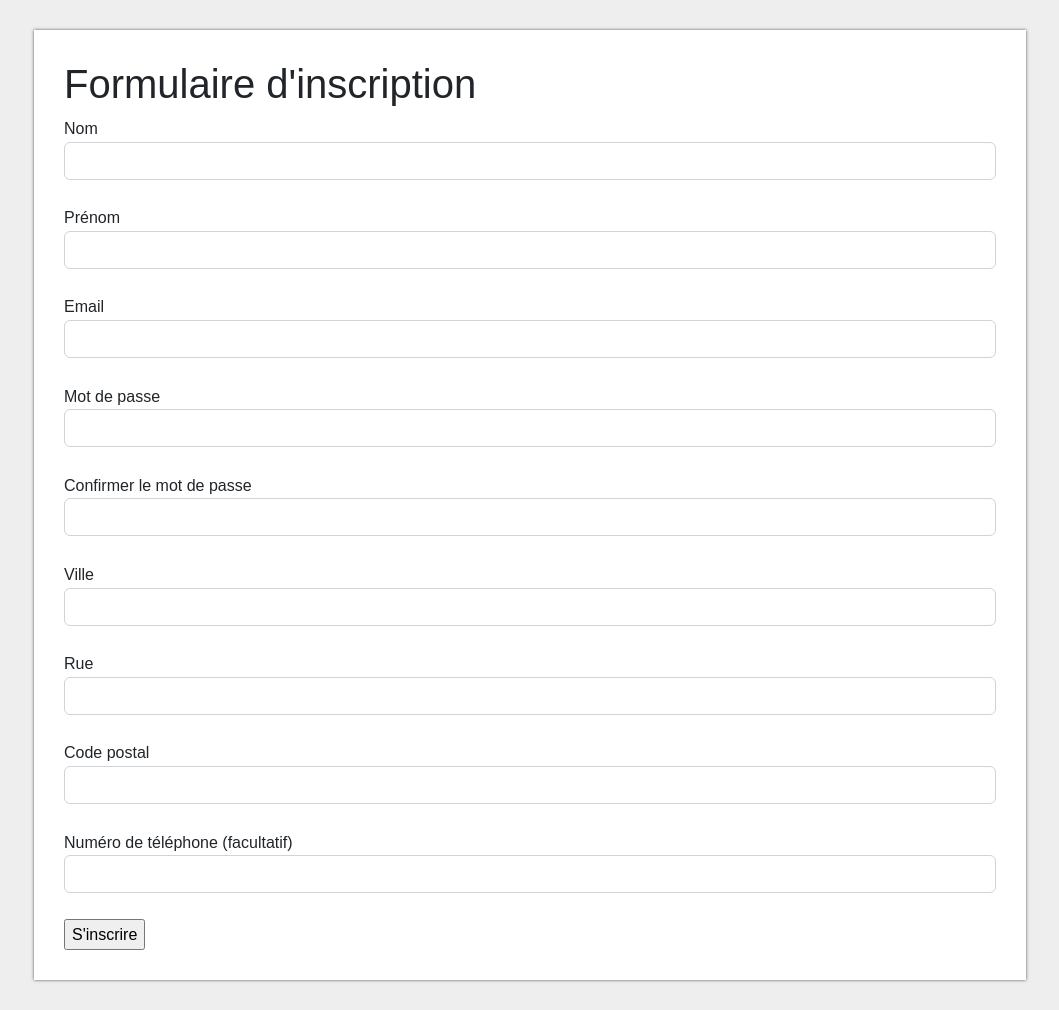
After one commit to AntE204/CampingCampagnes-Web, a Flask app: page /inscription in a window 1280 px wide. The commit adds this page. Shown: the whole page, without its empty margins (110-1169 px from the left). Run offline with Flask 3, Linux system fonts and the light colour scheme.

Commit message:
Route inscription et connexion

```diff
--- a/app/forms.py
+++ b/app/forms.py
@@ -1,18 +1,60 @@
 from flask_wtf import FlaskForm
-from wtforms import StringField, SelectField, SubmitField
-from wtforms.validators import InputRequired, Length
+from wtforms import StringField, SubmitField, EmailField, PasswordField
+from wtforms.validators import InputRequired, Length, Optional, EqualTo
 
-class ExampleForm(FlaskForm):
-    nom = StringField("Nom de l'utilisateur", validators=[
+class InscriptionForm(FlaskForm):
+    nom = StringField("Nom", validators=[
         InputRequired(message="Le nom est obligatoire."),
         Length(min=2, max=50)
     ])
-    prenom = StringField("Prénom de l'utilisateur", validators=[
+
+    prenom = StringField("Prénom", validators=[
         InputRequired(message="Le prénom est obligatoire."),
         Length(min=2, max=50)
     ])
-    role = SelectField("Rôle", choices=[
-        ("utilisateur", "Utilisateur"),
-        ("administrateur", "Administrateur")
+
+    email = EmailField("Email", validators=[
+        InputRequired(message="L'email est obligatoire.")
     ])
+
+    mdp = PasswordField("Mot de passe", validators=[
+        InputRequired(message="Le mot de passe est obligatoire.")
+    ])
+
+    mdp_confirm = PasswordField("Confirmer ot de passe", validators=[
+        InputRequired(message="La confirmation du mot de passe est obligatoire."),
+        EqualTo("password", message="Les mots de passe doivent être les mêmes."),
+    ])
+
+    rue = StringField("Rue", validators=[
+        InputRequired(message="La rue est obligatoire."),
+        Length(min=2, max=50)
+    ])
+
+    ville = StringField("Ville", validators=[
+        InputRequired(message="La ville est obligatoire."),
+        Length(min=2, max=50)
+    ])
+
+    code_postal = StringField("Code postal", validators=[
+        InputRequired(message="Le code postal est obligatoire."),
+        Length(min=2, max=50)
+    ])
+
+    tel = StringField("Numéro de téléphone", validators=[
+        Optional(),
+        Length(min=14, max=14)
+    ])
+
+    submit = SubmitField("S'inscrire")
+
+class ConnexionForm(FlaskForm):
+    email = EmailField("Email", validators=[
+        InputRequired(message="L'email est obligatoire.")
+    ])
+
+    mdp = PasswordField("Mot de passe", validators=[
+        InputRequired(message="Le mot de passe est obligatoire.")
+    ])
+
     submit = SubmitField("Se connecter")
--- a/app/routes.py
+++ b/app/routes.py
@@ -1,6 +1,44 @@
 from app import app
 from flask import render_template
+from .forms import InscriptionForm, ConnexionForm
 
-@app.route("/")
-def index():
-    return render_template("index.html")
+@app.route("/inscription", methods=["GET", "POST"])
+def inscription():
+    form = InscriptionForm()
+    popup = None
+
+    if form.validate_on_submit():
+        nom = form.nom.data
+        prenom = form.prenom.data
+        email = form.email.data
+        ville = form.ville.data
+        rue = form.rue.data
+        code_postal = form.code_postal.data
+        tel = form.tel.data
+
+        popup = {
+            "message": "TODO",
+            "type": "warning"
+        }
+
+        # TODO insérer en DB, check si email existe déjà
+
+    return render_template("inscription.html", form=form, popup=popup)
+
+@app.route("/connexion", methods=["GET", "POST"])
+def connexion():
+    form = ConnexionForm()
+    popup = None
+
+    if form.validate_on_submit():
+        email = form.email.data
+        mdp = form.mdp.data
+
+        popup = {
+            "message": "TODO",
+            "type": "warning"
+        }
+
+        # TODO check les creds avec DB
+
+    return render_template("connexion.html", form=form, popup=popup)
--- a/app/static/css/style.css
+++ b/app/static/css/style.css
@@ -2,6 +2,19 @@ body {
     font-family: Arial, sans-serif;
     margin: 20px;
     line-height: 1.6;
+    background-color:#EEE;
+}
+
+#content {
+    margin-left:auto;
+    margin-right:auto;
+    margin-top:30px;
+    margin-bottom:30px;
+    padding:30px;
+    box-sizing:border-box;
+    background-color:white;
+    box-shadow: 0px 0px 3px #555;
+    width:80%;
 }
 
 header h1 {
--- a/app/templates/base.html
+++ b/app/templates/base.html
@@ -3,6 +3,7 @@
 <head>
     <meta charset="UTF-8">
     <meta name="viewport" content="width=device-width, initial-scale=1.0">
+    <link href="https://cdn.jsdelivr.net/npm/bootstrap@5.2.3/dist/css/bootstrap.min.css" rel="stylesheet" integrity="sha384-rbsA2VBKQhggwzxH7pPCaAqO46MgnOM80zW1RWuH61DGLwZJEdK2Kadq2F9CUG65" crossorigin="anonymous">
     <link rel="stylesheet" href="{{ url_for('static', filename='css/style.css') }}">
     <title>{% block title %}App{% endblock %}</title>
 </head>
--- /dev/null
+++ b/app/templates/inscription.html
@@ -0,0 +1,77 @@
+{% extends "base.html" %}
+
+{% block title %}
+    Inscription
+{% endblock %}
+
+{% block body %}
+    <div id="content">
+        <h1>Formulaire d'inscription</h1>
+
+        {% if popup %}
+            <div class="alert alert-{{ popup.type }}">
+                {{ popup.message }}
+            </div>
+        {% endif %}
+
+        <form action="" method="POST">
+            {{ form.csrf_token }}
+
+            <div class="form-group">
+                <label for="nom">Nom</label>
+                {{ form.nom(class_="form-control") }}
+            </div>
+            <br>
+
+            <div class="form-group">
+                <label for="prenom">Prénom</label>
+                {{ form.prenom(class_="form-control") }}
+            </div>
+            <br>
+
+            <div class="form-group">
+                <label for="email">Email</label>
+                {{ form.email(class_="form-control") }}
+            </div>
+            <br>
+
+            <div class="form-group">
+                <label for="mdp">Mot de passe</label>
+                {{ form.mdp(class_="form-control") }}
+            </div>
+            <br>
+
+            <div class="form-group">
+                <label for="mdp_confirm">Confirmer le mot de passe</label>
+                {{ form.mdp_confirm(class_="form-control") }}
+            </div>
+            <br>
+
+            <div class="form-group">
+                <label for="ville">Ville</label>
+                {{ form.ville(class_="form-control") }}
+            </div>
+            <br>
+
+            <div class="form-group">
+                <label for="rue">Rue</label>
+                {{ form.rue(class_="form-control") }}
+            </div>
+            <br>
+
+            <div class="form-group">
+                <label for="code_postal">Code postal</label>
+                {{ form.code_postal(class_="form-control") }}
+            </div>
+            <br>
+
+            <div class="form-group">
+                <label for="tel">Numéro de téléphone (facultatif)</label>
+                {{ form.tel(class_="form-control") }}
+            </div>
+            <br>
+
+            {{ form.submit }}
+        </form>
+    </div>
+{% endblock %}
```
